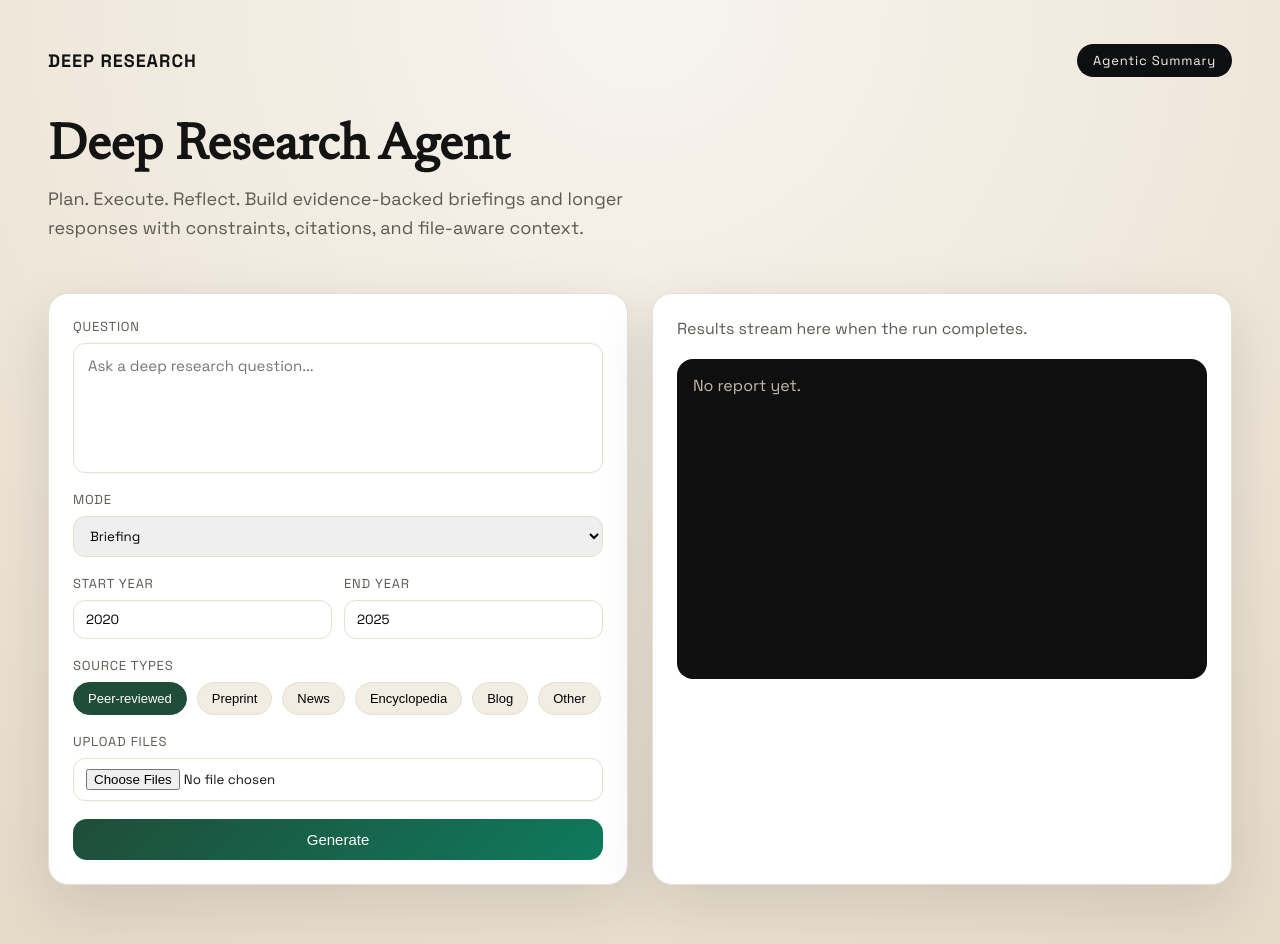
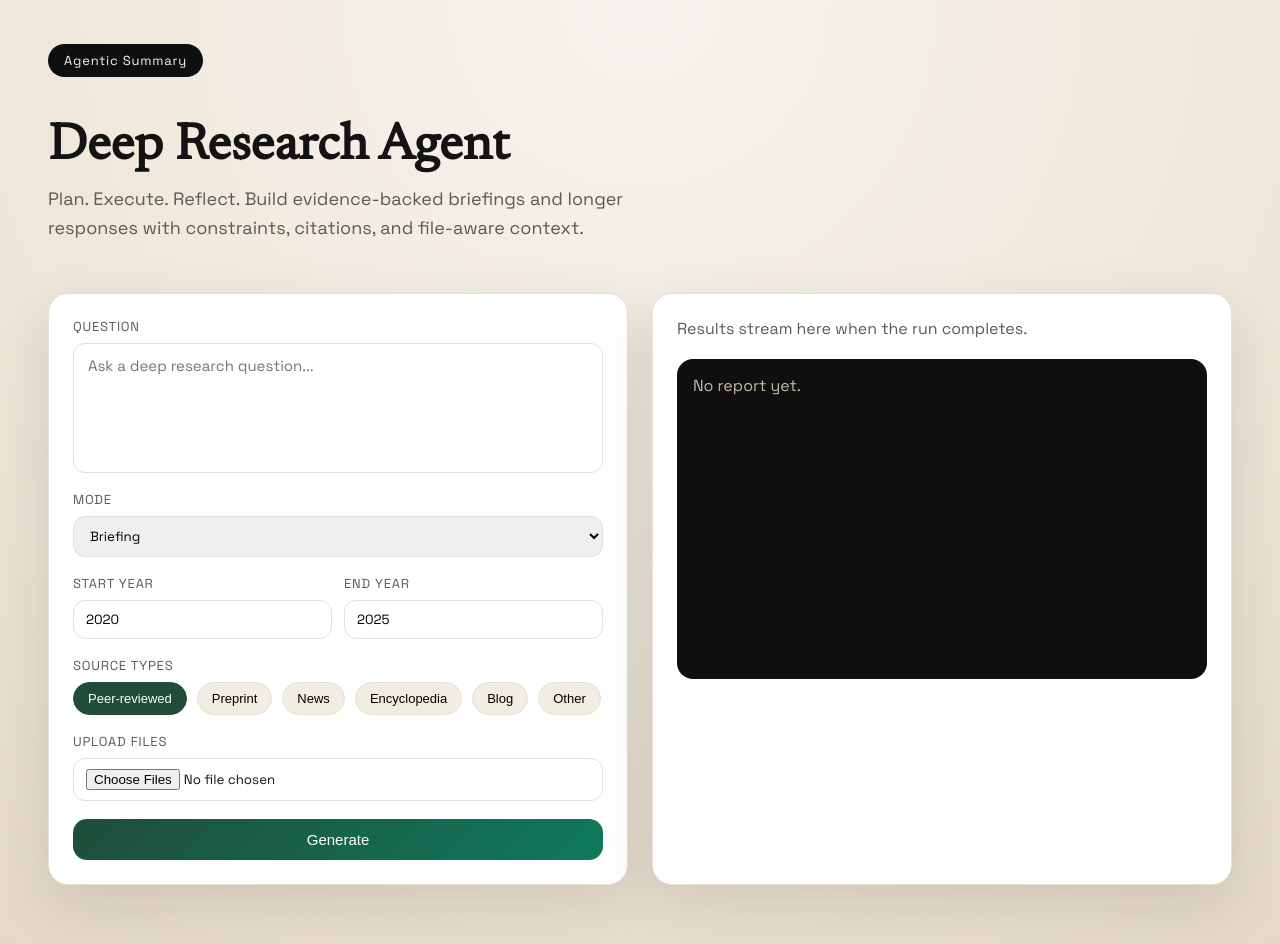
Before and after one commit to kaleabnega/Deep-Research-Agent, a React (Vite) app in the folder deep-research-agent-ui/: page / in a window 1280 px wide. Built offline with nearby package versions, Linux system fonts and the light colour scheme; no server answers.

Commit message:
ui: remove label

```diff
--- a/deep-research-agent-ui/src/App.jsx
+++ b/deep-research-agent-ui/src/App.jsx
@@ -74,7 +74,7 @@ export default function App() {
     <div className="page">
       <header className="hero">
         <nav className="nav">
-          <div className="logo">Deep Research</div>
+          {/* <div className="logo">Deep Research</div> */}
           <div className="pill">Agentic Summary</div>
         </nav>
         <div className="hero-content">
```
